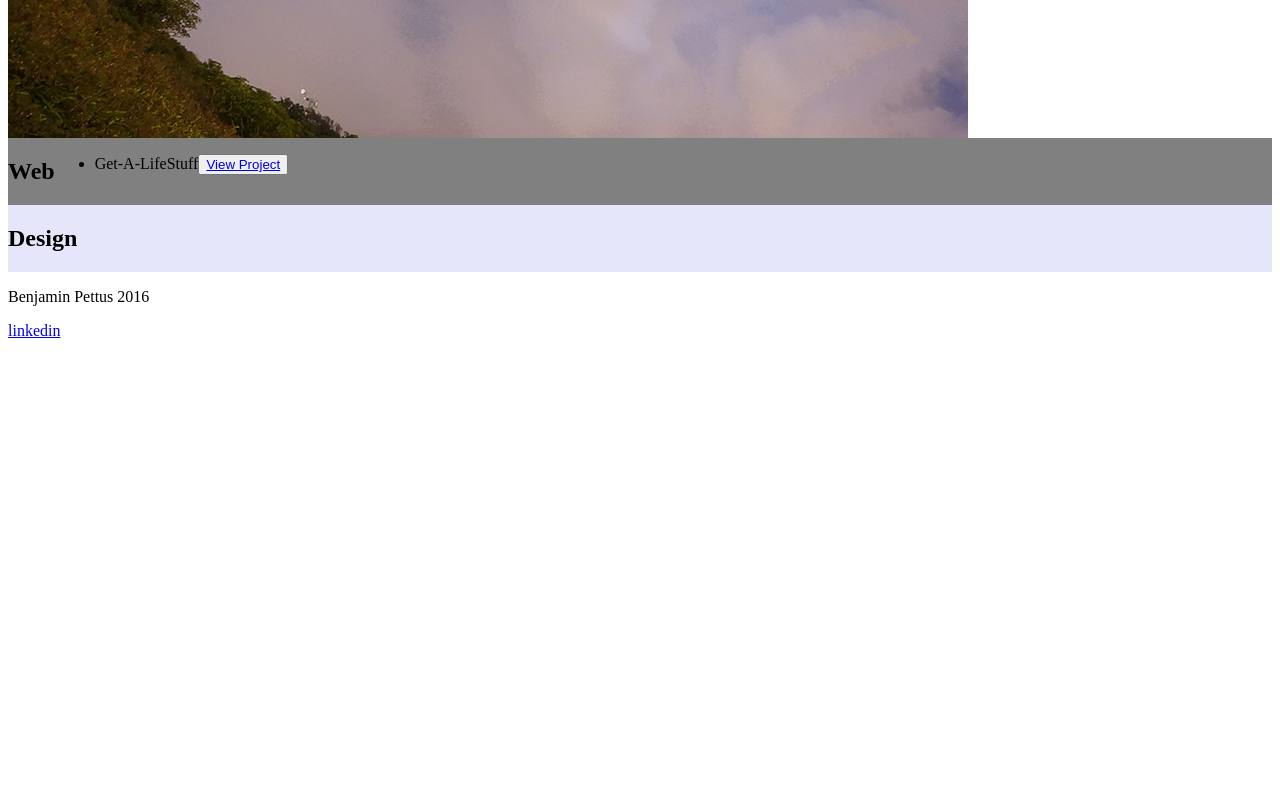
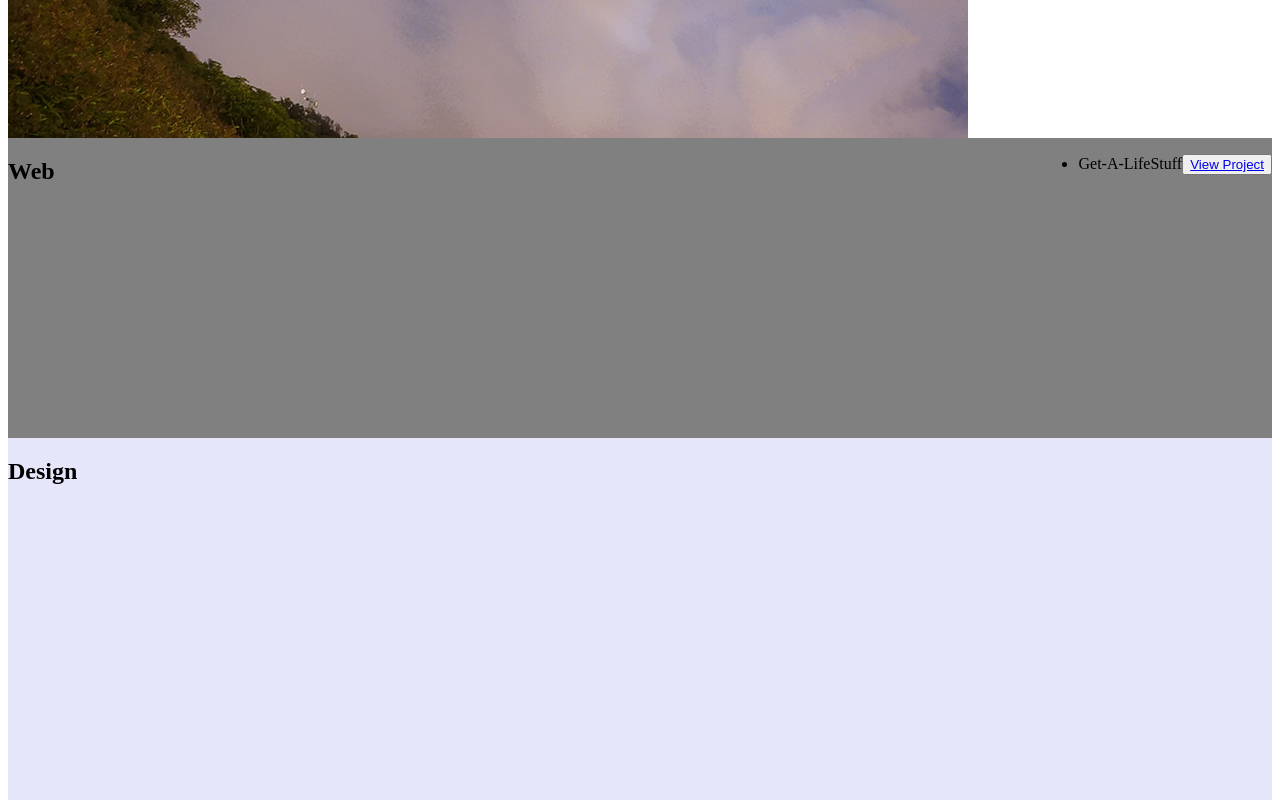
Before and after one commit to benjaminpettus/portfolio-site, a React app: page / in a window 1280 px wide. Shown: the part 620-1420 px from the top of the page. Before the commit the page ends 968 px from the top, so only its background shows below. Built offline with nearby package versions, Linux system fonts and the light colour scheme.

Commit message:
content aligned

```diff
--- a/App.js
+++ b/App.js
@@ -31,8 +31,9 @@ class App extends React.Component {
             <p></p>
           </div>
 
-          <span class="footer">
+          <span style={footer}>
             <p>Benjamin Pettus 2016</p><a href="https://www.linkedin.com/in/benjaminpettus">linkedin</a>
+            <p>benjaminpettus@gmail.com</p>
           </span>
 
           </div>
@@ -47,10 +48,8 @@ class App extends React.Component {
 
 var container = {
   boxSizing: 'border-box',
+}
 
-  // margin: 0,
-  // padding:
-}
 var header = {
   backgroundImage : 'url(' + "./assets/img/portfolio-name.jpg" + ')',
   backgroundRepeat: 'no-repeat',
@@ -73,16 +72,24 @@ var web = {
   backgroundColor: 'gray',
   display: 'flex',
   flexDirection: 'row',
-  justifyContent: 'flex-start',
+  justifyContent: 'space-between',
   flexWrap: 'nowrap',
   alignSelf: 'auto',
-  flexGrow: 1,
-  alignContent: 'flex-start'
+  alignContent: 'flex-start',
+  height: 300
 }
 
 var design = {
   display: 'flex',
-  backgroundColor: 'lavender'
+  backgroundColor: 'lavender',
+  height: 500
+}
+
+var footer = {
+  display: 'flex',
+  flexDirection: 'row',
+  justifyContent: 'center',
+  alignItems: 'center'
 }
 
   //stateless function component
```
